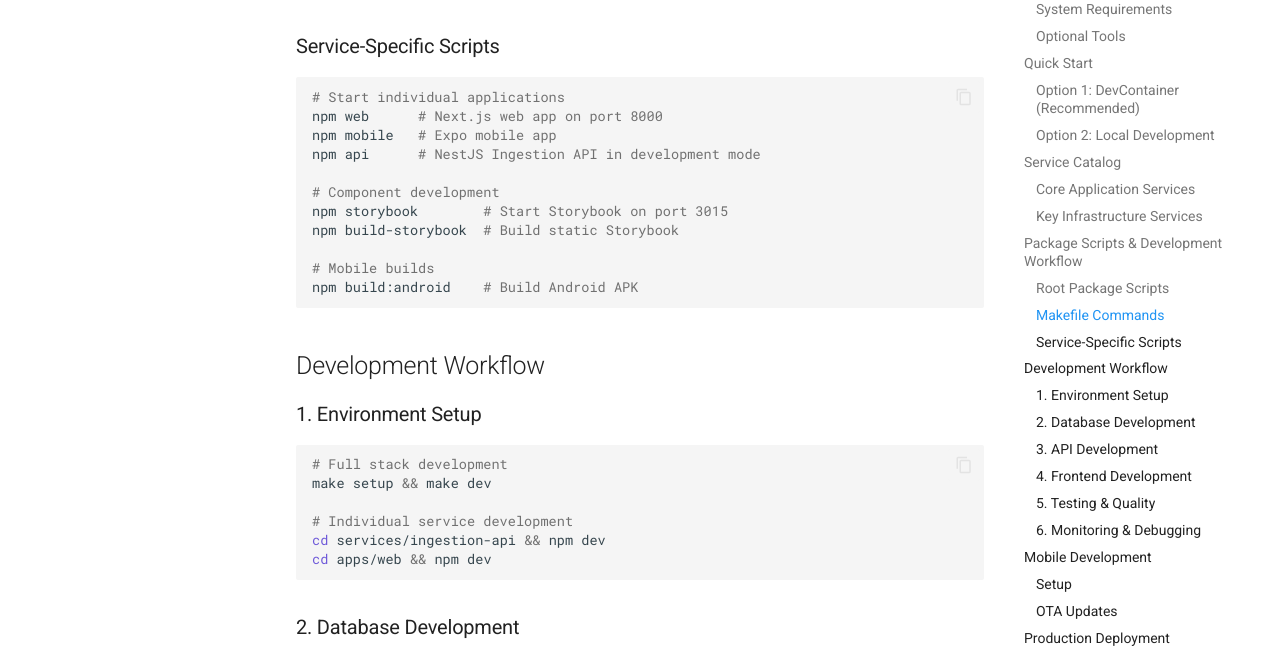
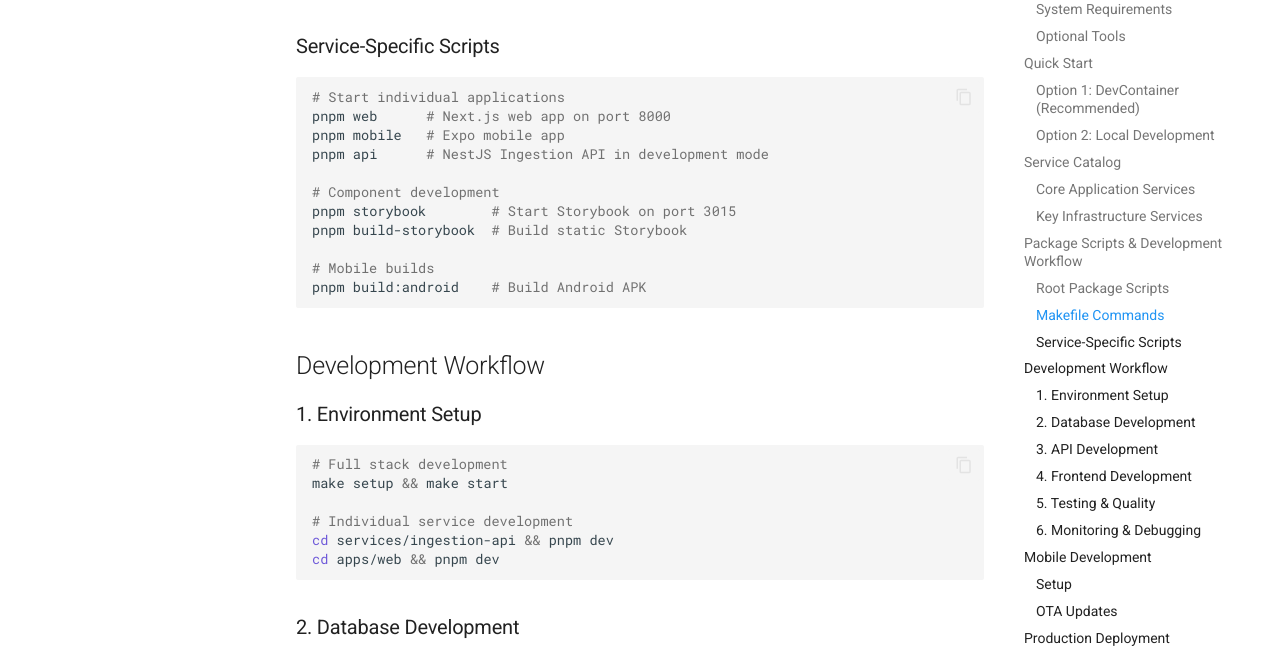
Before and after one commit to maldous/lixit, an MkDocs documentation site: the page built from docs/content/installation.md, in a window 1280 px wide and 1400 px high, scrolled down 3620 px. Shown: the part 153-809 px from the top of the window. Built offline with MkDocs 1.6.1 and Material for MkDocs 9.7.7, drawn with Linux system fonts in a browser that asks for light colours; some of the changed text lies outside the part shown.

Commit message:
1751155383

````diff
--- a/docs/content/installation.md
+++ b/docs/content/installation.md
@@ -143,16 +143,16 @@ make type-check
 
 ```bash
 # Start individual applications
-npm web      # Next.js web app on port 8000
-npm mobile   # Expo mobile app
-npm api      # NestJS Ingestion API in development mode
+pnpm web      # Next.js web app on port 8000
+pnpm mobile   # Expo mobile app
+pnpm api      # NestJS Ingestion API in development mode
 
 # Component development
-npm storybook        # Start Storybook on port 3015
-npm build-storybook  # Build static Storybook
+pnpm storybook        # Start Storybook on port 3015
+pnpm build-storybook  # Build static Storybook
 
 # Mobile builds
-npm build:android    # Build Android APK
+pnpm build:android    # Build Android APK
 ```
 
 ## Development Workflow
@@ -161,11 +161,11 @@ npm build:android    # Build Android APK
 
 ```bash
 # Full stack development
-make setup && make dev
+make setup && make start
 
 # Individual service development
-cd services/ingestion-api && npm dev
-cd apps/web && npm dev
+cd services/ingestion-api && pnpm dev
+cd apps/web && pnpm dev
 ```
 
 ### 2. Database Development
@@ -206,13 +206,13 @@ curl http://localhost:3001/api/health
 
 ```bash
 # Web development with hot reloading
-npm web
+pnpm web
 
 # Component development
-npm storybook
+pnpm storybook
 
 # Mobile development
-npm mobile
+pnpm mobile
 ```
 
 ### 5. Testing & Quality
@@ -222,7 +222,7 @@ npm mobile
 make test
 
 # Individual package tests
-cd packages/core && npm test
+cd packages/core && pnpm test
 
 # Code quality analysis
 # Visit http://localhost:3016 (SonarQube)
@@ -253,13 +253,13 @@ cd packages/core && npm test
 
 ```bash
 # Install Expo CLI globally (if not using DevContainer)
-npm global add @expo/cli
+pnpm global add @expo/cli
 
 # Start mobile development
-npm mobile
+pnpm mobile
 
 # Build Android APK
-npm build:android
+pnpm build:android
 ```
 
 ### OTA Updates
@@ -300,7 +300,7 @@ S3_SECRET_KEY=your-secret-key
 ### Automated Security Scanning
 
 - **Container Scanning**: Trivy scans all Docker images
-- **Dependency Scanning**: Automated vulnerability detection via `npm audit`
+- **Dependency Scanning**: Automated vulnerability detection via `pnpm audit`
 - **Code Quality**: SonarQube for security analysis
 - **License Compliance**: Automated license scanning
 
@@ -308,7 +308,7 @@ S3_SECRET_KEY=your-secret-key
 
 ```bash
 # Generate Software Bill of Materials
-npm dlx @cyclonedx/cdxgen -t js -o sbom.json --profile research . -p
+pnpm dlx @cyclonedx/cdxgen -t js -o sbom.json --profile research . -p
 ```
 
 ### Certificate Management
@@ -376,10 +376,10 @@ docker compose up -d postgres
 
 ```bash
 # Use Turbo cache for faster builds
-npm build  # Subsequent builds will be cached
+pnpm build  # Subsequent builds will be cached
 
 # Parallel builds
-npm build --parallel
+pnpm build --parallel
 ```
 
 **Development performance:**
--- a/package.json
+++ b/package.json
@@ -15,9 +15,9 @@
     "format": "prettier --write \"**/*.{ts,tsx,js,jsx,json,md}\"",
     "storybook": "turbo run storybook --filter=@lixit/web",
     "build-storybook": "turbo run build-storybook --filter=@lixit/web",
-    "web": "cd apps/web && npm run dev",
-    "mobile": "cd apps/mobile && npm run start",
-    "api": "cd services/ingestion-api && npm run dev"
+    "web": "cd apps/web && pnpm dev",
+    "mobile": "cd apps/mobile && pnpm start",
+    "api": "cd services/ingestion-api && pnpm dev"
   },
   "devDependencies": {
     "@eslint/js": "^9.29.0",
````
Also changed, not shown: docs/content/deployment.md (+2 -2 lines).
